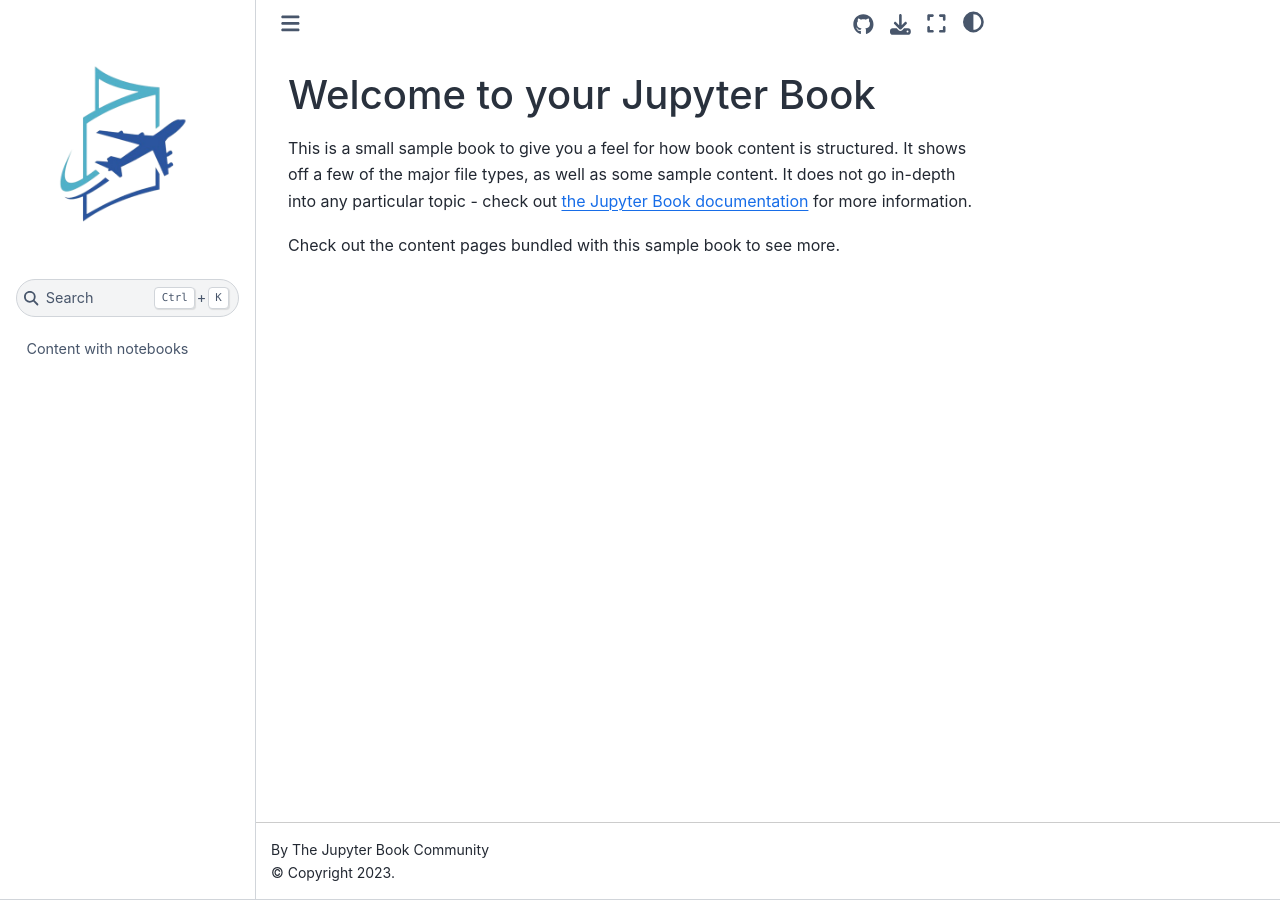
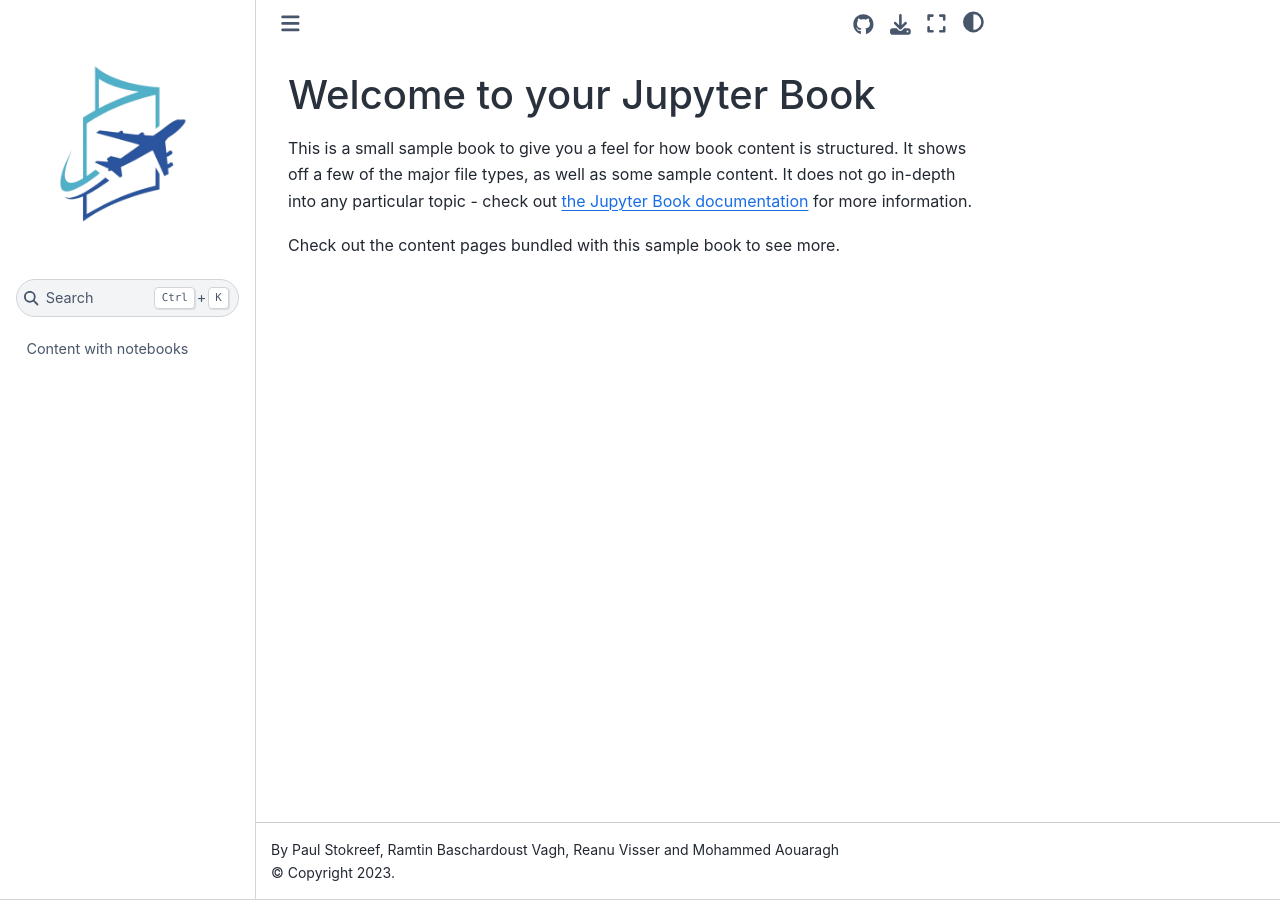
Before and after one commit to 2YYs/infov_J8, a Jupyter Book: the page built from intro.md, in a window 1280 px wide. Built offline with Jupyter Book 1.0.4 settings and Sphinx 7.4.7 and the Sphinx Book theme 1.1.4, drawn with Linux system fonts in a browser that asks for light colours.

Commit message:
Update _config.yml

```diff
--- a/_config.yml
+++ b/_config.yml
@@ -1,8 +1,8 @@
 # Book settings
 # Learn more at https://jupyterbook.org/customize/config.html
 
-title: My sample book
-author: The Jupyter Book Community
+title: Analysis on Employment and Wage Disparities among Immigrants in the United States
+author: Paul Stokreef, Ramtin Baschardoust Vagh, Reanu Visser and Mohammed Aouaragh
 logo: logo.png
 
 # Force re-execution of notebooks on each build.
@@ -21,7 +21,7 @@
 
 # Information about where the book exists on the web
 repository:
-  url: https://github.com/executablebooks/jupyter-book  # Online location of your book
+  url: https://github.com/2YYs/infov_J8  # Online location of your book
   path_to_book: docs  # Optional path to your book, relative to the repository root
   branch: master  # Which branch of the repository should be used when creating links (optional)
 
```
